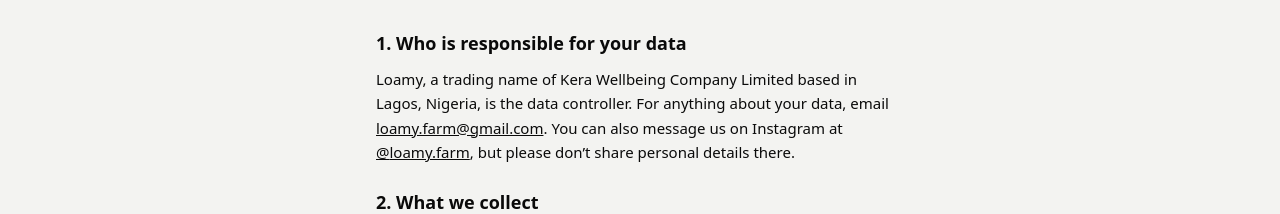
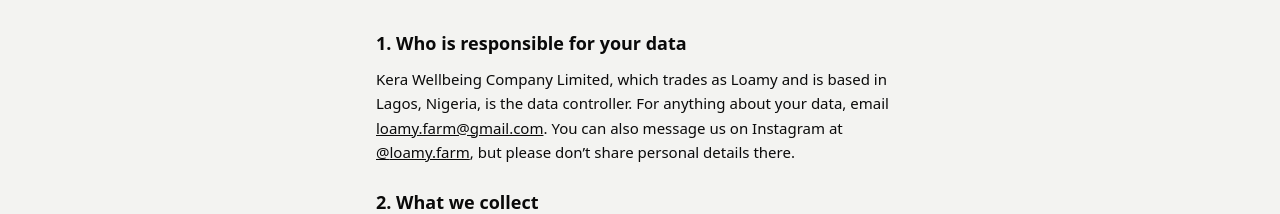
Before and after one commit to taiwoajayi9-alt/Loamy, a Next.js app: page /privacy in a window 1280 px wide. Shown: the part 343-557 px from the top of the page. Built offline with nearby package versions, Linux system fonts and the light colour scheme.

Commit message:
Privacy notice: name the company as data controller
Co-Authored-By: Claude Opus 5.5 <noreply@anthropic.com>
Claude-Session: https://claude.ai/code/session_017TKMuGToYjA5vEDn1CvZzH

```diff
--- a/src/app/(app)/privacy/page.tsx
+++ b/src/app/(app)/privacy/page.tsx
@@ -27,7 +27,7 @@ export default function PrivacyNoticePage() {
     >
       <Section n={1} title="Who is responsible for your data">
         <p>
-          Loamy, a trading name of {LEGAL.parentCompany} based in Lagos, Nigeria, is the data controller. For anything about your data, email{" "}
+          {LEGAL.parentCompany}, which trades as Loamy and is based in Lagos, Nigeria, is the data controller. For anything about your data, email{" "}
           <a href={`mailto:${LEGAL.privacyEmail}`} className="underline">{LEGAL.privacyEmail}</a>. You can also message us on Instagram at{" "}
           <a href={`https://www.instagram.com/${LEGAL.instagram}/`} target="_blank" rel="noopener noreferrer" className="underline">@{LEGAL.instagram}</a>, but
           please don’t share personal details there.
```
